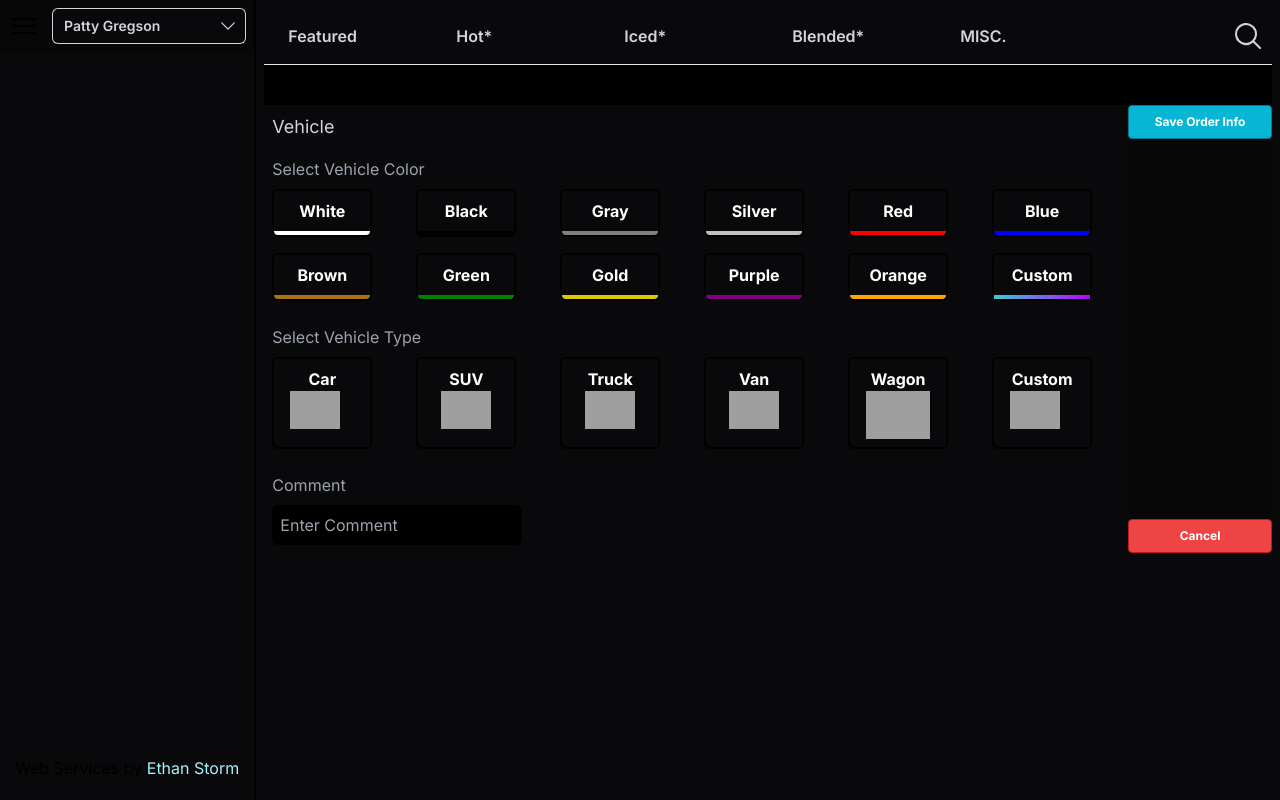
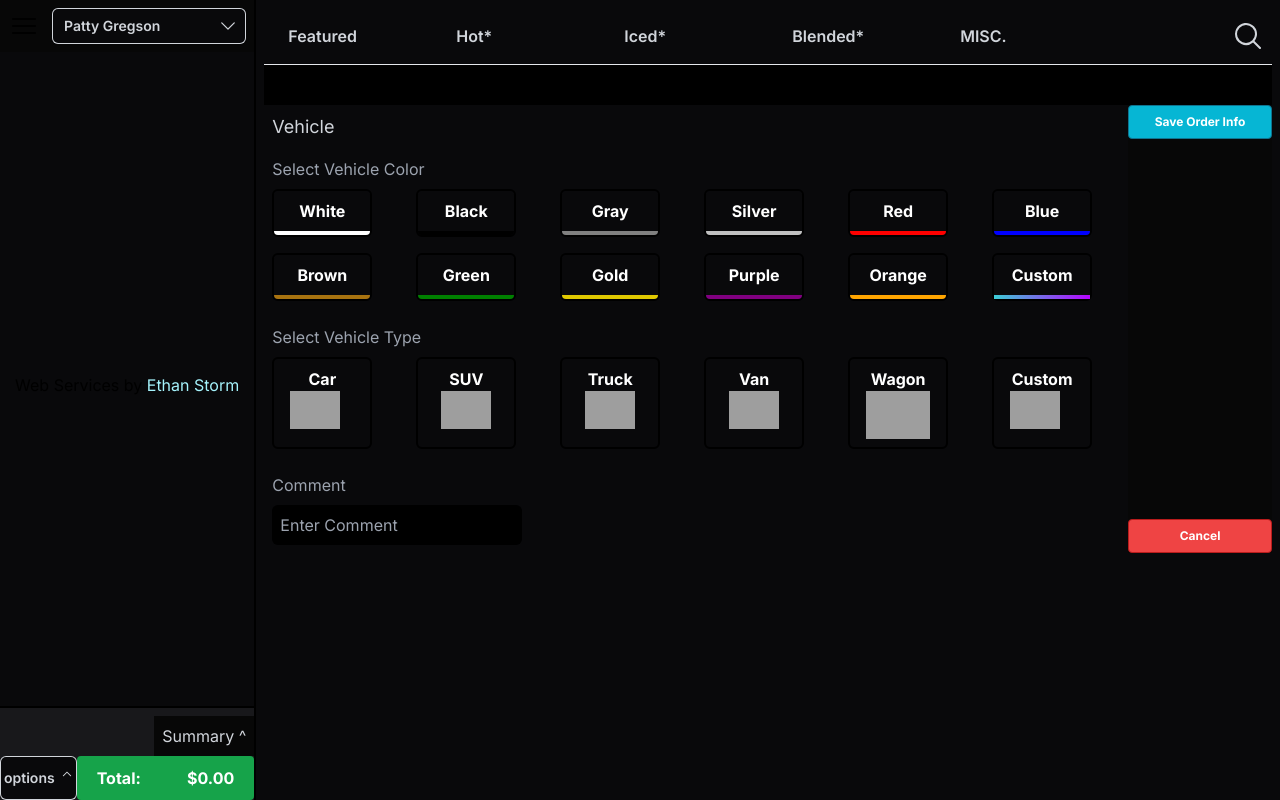
Before and after one commit to ShadowDraco/DBDrinkBuilder, a Next.js app: page / in a window 1280 px wide. Built offline with nearby package versions, Linux system fonts and the light colour scheme; grey boxes are pictures that could not be loaded.

Commit message:
complete summary layout update readme

```diff
--- a/app/components/layout/PageTabs.js
+++ b/app/components/layout/PageTabs.js
@@ -1,4 +1,5 @@
-import React from 'react'
+'use client'
+import React, { useState } from 'react'
 import { MagnifyingGlassIcon } from '@heroicons/react/24/solid'
 
 export default function PageTabs({
@@ -7,6 +8,16 @@ export default function PageTabs({
   orderInformationSaved,
 }) {
   const pages = ['Featured', 'Hot*', 'Iced*', 'Blended*', 'MISC.']
+  const [error, setError] = useState('')
+
+  const saveOrderInformation = index => {
+    if (orderInformationSaved) {
+      setCurrentPage(index + 1)
+      setError('')
+    } else {
+      setError('Save Order Info first!')
+    }
+  }
 
   return (
     <ul className='p-2 flex flex-wrap w-full text-md gap-2 font-medium text-center bg-zinc-950 text-gray-300 border-b border-gray-200 dark:border-gray-700 dark:text-gray-400'>
@@ -16,7 +27,7 @@ export default function PageTabs({
             <button
               aria-current='page'
               onClick={() => {
-                orderInformationSaved ? setCurrentPage(index + 1) : ''
+                saveOrderInformation(index)
               }}
               className={`bg-transparent text-gray-300 font-semibold hover:text-gray-300 py-2 px-4 hover:bg-zinc-800 rounded
                   ${currentPage == index + 1 ? 'border border-gray-300' : ''}
@@ -28,6 +39,7 @@ export default function PageTabs({
         )
       })}
       <div className='flex flex-1 justify-end'>
+        <p className='text-xs text-red-500'>{error}</p>
         <button>
           <MagnifyingGlassIcon className='size-8 text-gray-300 m-auto' />
         </button>
--- a/app/components/layout/Summary.js
+++ /dev/null
@@ -1,63 +0,0 @@
-'use client'
-import React from 'react'
-import { Menu, MenuButton, MenuItem, MenuItems } from '@headlessui/react'
-import { Bars3Icon, ChevronDownIcon } from '@heroicons/react/24/solid'
-import { useState } from 'react'
-
-import Author from './Author'
-
-const people = [
-  { id: 0, name: 'Patty Gregson' },
-  { id: 1, name: 'AJ Woodruff' },
-  { id: 2, name: 'Tristen Hursey' },
-  { id: 3, name: 'Ethan Z' },
-]
-
-export default function Summary() {
-  const [selectedPerson, setSelectedPerson] = useState(people[0])
-
-  return (
-    <div className='w-1/4 bg-zinc-950 min-h-screen border-r-2 border-black flex flex-col justify-between'>
-      <div className='topSummary flex gap-3 w-full align-center p-2 bg-zinc-1000'>
-        <button className='btn'>
-          <Bars3Icon className='size-8 text-white-500 m-auto' />
-        </button>
-
-        <Menu as='div' className='relative inline-block text-left flex-1'>
-          <div className=''>
-            <MenuButton className='inline-flex w-full justify-between gap-x-1.5 rounded-md bg-zinc-950 px-3 py-2 text-sm font-semibold text-gray-300 shadow-sm ring-1 ring-inset ring-gray-300 hover:bg-gray-600'>
-              {selectedPerson.name}
-              <ChevronDownIcon
-                aria-hidden='true'
-                className='-mr-1 h-5 w-5 text-gray-300'
-              />
-            </MenuButton>
-          </div>
-
-          <MenuItems
-            transition
-            className='absolute left-0 z-10 mt-2 w-56 origin-top-right rounded-md bg-zinc-900 shadow-lg ring-1 ring-black ring-opacity-5 transition focus:outline-none data-[closed]:scale-95 data-[closed]:transform data-[closed]:opacity-0 data-[enter]:duration-100 data-[leave]:duration-75 data-[enter]:ease-out data-[leave]:ease-in'
-          >
-            <div className='py-1'>
-              {people.map(person => {
-                return (
-                  <MenuItem key={`${person.name}-${person.id}`}>
-                    <div
-                      onClick={() => {
-                        setSelectedPerson(people[person.id])
-                      }}
-                      className='block px-4 py-2 text-sm text-gray-300 data-[focus]:bg-gray-800 data-[focus]:text-gray-300'
-                    >
-                      {person.name}
-                    </div>
-                  </MenuItem>
-                )
-              })}
-            </div>
-          </MenuItems>
-        </Menu>
-      </div>
-      <Author />
-    </div>
-  )
-}
--- /dev/null
+++ b/app/components/layout/summary/BottomSummary.js
@@ -0,0 +1,67 @@
+import React, { useState } from 'react'
+import { Menu, MenuButton, MenuItem, MenuItems } from '@headlessui/react'
+import { Bars3Icon, ChevronUpIcon } from '@heroicons/react/24/solid'
+
+const total = '$0.00'
+const options = [
+  { id: 0, name: '1' },
+  { id: 1, name: '2' },
+  { id: 2, name: '3' },
+  { id: 3, name: '4' },
+]
+
+export default function BottomSummary() {
+  const [selectedOption, setSelectedOption] = useState(options[0])
+
+  return (
+    <div className='bottomSummary w-full bg-zinc-900 pt-2 border-t-2 border-black'>
+      <div className='w-full flex justify-end'>
+        <button className='btn bg-zinc-1000 text-gray-300 p-2'>
+          Summary ^
+        </button>
+      </div>
+      <div className='w-full flex'>
+        <Menu as='div' className='relative inline-block text-left h-full '>
+          <div className=''>
+            <MenuButton className='inline-flex h-full justify-between gap-x-1.5 rounded-md bg-zinc-950  py-3 px-1 text-sm font-semibold text-gray-300 shadow-sm ring-1 ring-inset ring-gray-300 hover:bg-gray-600'>
+              options
+              <ChevronUpIcon
+                aria-hidden='true'
+                className='size-3 text-gray-300'
+              />
+            </MenuButton>
+          </div>
+
+          <MenuItems
+            transition
+            className='absolute left-0 bottom-12 z-10 mt-2 w-56 origin-top-right rounded-md bg-zinc-900 shadow-lg ring-1 ring-black ring-opacity-5 transition focus:outline-none data-[closed]:scale-95 data-[closed]:transform data-[closed]:opacity-0 data-[enter]:duration-100 data-[leave]:duration-75 data-[enter]:ease-out data-[leave]:ease-in'
+          >
+            <div className='py-1'>
+              {options.map(option => {
+                return (
+                  <MenuItem key={`${option.name}-${option.id}`}>
+                    <div
+                      onClick={() => {
+                        setSelectedOption(options[option.id])
+                      }}
+                      className='block px-4 py-2 text-sm text-gray-300 data-[focus]:bg-gray-800 data-[focus]:text-gray-300'
+                    >
+                      {option.name}
+                    </div>
+                  </MenuItem>
+                )
+              })}
+            </div>
+          </MenuItems>
+        </Menu>
+        <button class='flex-1 rounded px-5 py-2.5 overflow-hidden group bg-green-600 relative hover:bg-gradient-to-r hover:from-green-600 hover:to-green-400 text-white hover:ring-2 hover:ring-offset-2 hover:ring-green-400 transition-all ease-out duration-300'>
+          <span class='absolute right-0 w-8 h-32 -mt-12 transition-all duration-1000 transform translate-x-12 bg-white opacity-10 rotate-12 group-hover:-translate-x-40 ease'></span>
+          <div className='flex justify-between'>
+            <span class='relative font-bold'>Total:</span>
+            <span class='relative font-bold'>{total}</span>
+          </div>
+        </button>
+      </div>
+    </div>
+  )
+}
--- /dev/null
+++ b/app/components/layout/summary/Summary.js
@@ -0,0 +1,15 @@
+'use client'
+import React from 'react'
+import Author from '../Author'
+import TopSummary from './TopSummary'
+import BottomSummary from './BottomSummary'
+
+export default function Summary() {
+  return (
+    <div className='w-1/4 bg-zinc-950 min-h-screen border-r-2 border-black flex flex-col justify-between'>
+      <TopSummary />
+      <Author />
+      <BottomSummary />
+    </div>
+  )
+}
--- /dev/null
+++ b/app/components/layout/summary/TopSummary.js
@@ -0,0 +1,56 @@
+import React, { useState } from 'react'
+import { Menu, MenuButton, MenuItem, MenuItems } from '@headlessui/react'
+import { Bars3Icon, ChevronDownIcon } from '@heroicons/react/24/solid'
+
+const people = [
+  { id: 0, name: 'Patty Gregson' },
+  { id: 1, name: 'AJ Woodruff' },
+  { id: 2, name: 'Tristen Hursey' },
+  { id: 3, name: 'Ethan Z' },
+]
+
+export default function TopSummary() {
+  const [selectedPerson, setSelectedPerson] = useState(people[0])
+
+  return (
+    <div className='topSummary flex gap-3 w-full align-center p-2 bg-zinc-1000'>
+      <button className='btn'>
+        <Bars3Icon className='size-8 text-white-500 m-auto' />
+      </button>
+
+      <Menu as='div' className='relative inline-block text-left flex-1'>
+        <div className=''>
+          <MenuButton className='inline-flex w-full justify-between gap-x-1.5 rounded-md bg-zinc-950 px-3 py-2 text-sm font-semibold text-gray-300 shadow-sm ring-1 ring-inset ring-gray-300 hover:bg-gray-600'>
+            {selectedPerson.name}
+            <ChevronDownIcon
+              aria-hidden='true'
+              className='-mr-1 h-5 w-5 text-gray-300'
+            />
+          </MenuButton>
+        </div>
+
+        <MenuItems
+          transition
+          className='absolute left-0 z-10 mt-2 w-56 origin-top-right rounded-md bg-zinc-900 shadow-lg ring-1 ring-black ring-opacity-5 transition focus:outline-none data-[closed]:scale-95 data-[closed]:transform data-[closed]:opacity-0 data-[enter]:duration-100 data-[leave]:duration-75 data-[enter]:ease-out data-[leave]:ease-in'
+        >
+          <div className='py-1'>
+            {people.map(person => {
+              return (
+                <MenuItem key={`${person.name}-${person.id}`}>
+                  <div
+                    onClick={() => {
+                      setSelectedPerson(people[person.id])
+                    }}
+                    className='block px-4 py-2 text-sm text-gray-300 data-[focus]:bg-gray-800 data-[focus]:text-gray-300'
+                  >
+                    {person.name}
+                  </div>
+                </MenuItem>
+              )
+            })}
+          </div>
+        </MenuItems>
+      </Menu>
+    </div>
+  )
+}
--- a/app/page.js
+++ b/app/page.js
@@ -1,6 +1,6 @@
 'use client'
 import React, { useState } from 'react'
-import Summary from './components/layout/Summary'
+import Summary from './components/layout/summary/Summary'
 import CurrentPage from './components/layout/CurrentPage'
 
 export default function Home() {
```
Also changed, not shown: public/dbbuilder.png (added), 1 other file (tests, documents, lock files or other folders).
